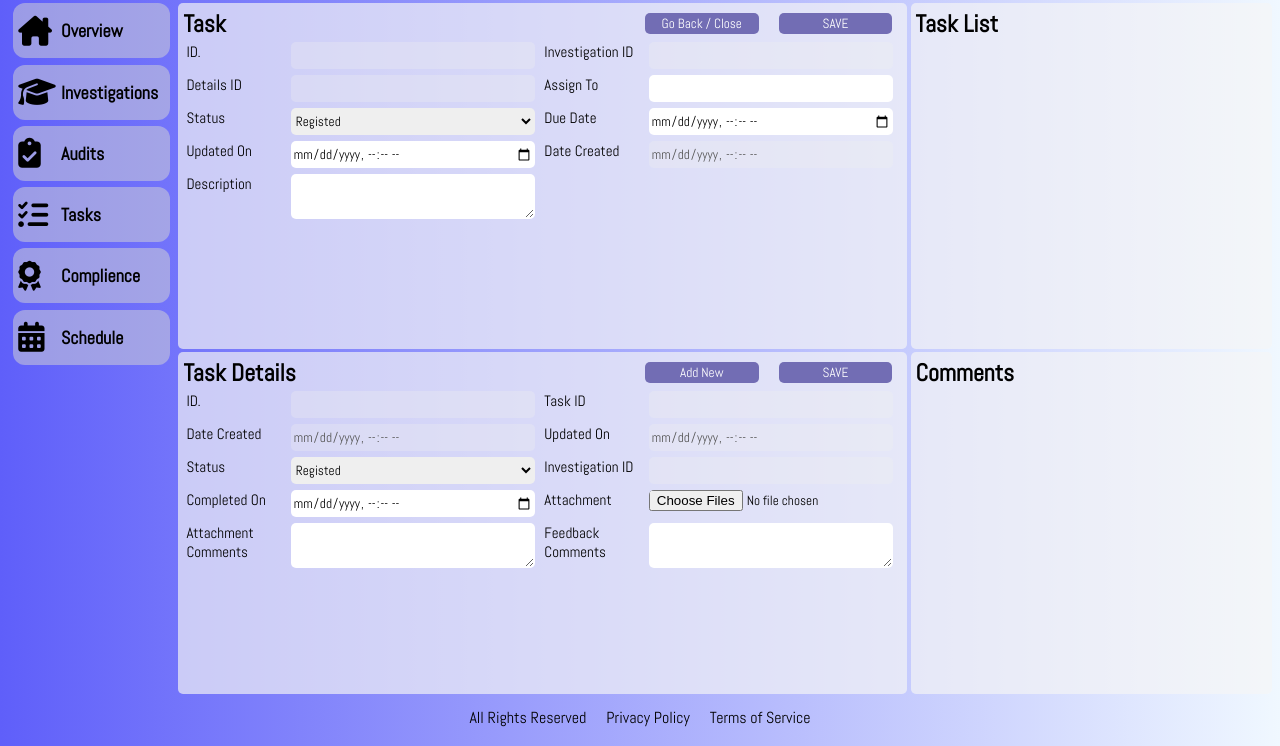
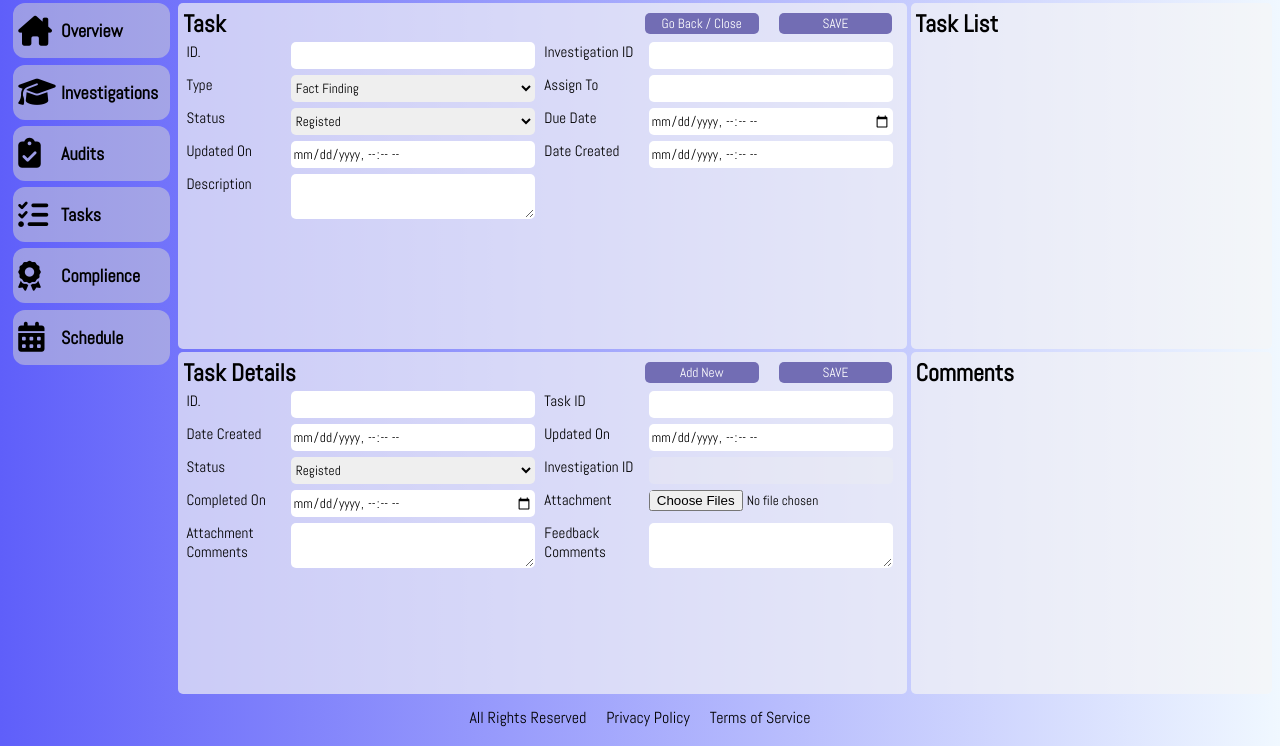
Before and after one commit to Makantine123/Quality-Management-System-Demo, a Flask app: template templates/dashboard/investigations/investigations_tasks.html in a window 1280 px wide. Shown: the part 64-810 px from the top of the page. Run offline with Flask 3, Linux system fonts and the light colour scheme; the template is opened without the code that fills it, so the values that code supplies are empty.

Commit message:
Task Create new route

```diff
--- a/models/tasks_details.py
+++ b/models/tasks_details.py
@@ -22,7 +22,7 @@ class TaskDetails(BaseModel):
     _attachment_name = Column("attachment_name", String(60), nullable=False)
     attachment_comments = Column(String(255), nullable=False)
     date_updated_on = Column(DateTime, nullable=False, onupdate=func.now())
-    date_completed_on = Column(DateTime, nullable=False, default=func.now())
+    date_completed_on = Column(DateTime, nullable=True)
 
     tasks = relationship('Tasks', backref='tasks')
     investigations = relationship('Investigations',
--- a/templates/dashboard/investigations/investigations_details.html
+++ b/templates/dashboard/investigations/investigations_details.html
@@ -186,7 +186,7 @@
       <div class="content-panel-4">
         <div class="inv-heading-title">
           <h2>Investigation Tasks</h2>
-          <button type="button" id="add-new-task-btn" onclick="{{ url_for() }}"  {% if investigations.id is none %}disabled{% endif %}>Add New</button>
+          <button type="button" id="add-new-task-btn" onclick="location.href='{{ url_for('inv_views.add_investigation_task', id=investigations.id) }}'"  {% if investigations.id is none %}disabled{% endif %}>Add New</button>
         </div>
         <div class="task-container">
           <h3>tasklist</h3>
--- a/templates/dashboard/investigations/investigations_tasks.html
+++ b/templates/dashboard/investigations/investigations_tasks.html
@@ -30,32 +30,35 @@
       </div>
 
       <div class="content-panel-1" id="content-panel-1">
-        <form action="#">
+        <form action="{{ url_for('tsk_views.save_task') }}" method="post">
           <div class="inv-heading-title">
             <h2>Task</h2>
-            <button type="">Go Back / Close</button>
+            <button type="button" onclick="location.href='{{ url_for('tsk_views.go_back_to_investigation_details', id=task.investigation_id) }}'">Go Back / Close</button>
             <button type="submit">SAVE</button>
           </div>
           <div class="form-container">
           <div class="form-group" id="id">
             <label for="id">ID.</label>
-            <input type="text" name="id" value="{{ task.id }}" disabled>
+            <input type="text" name="id" value="{{ task.id }}" readonly>
           </div>
-           <div class="form-group">
+           <div class="form-group" id="investigation_id">
             <label for="investigation_id">Investigation ID</label>
-            <input type="text" name="investigation_id" value="{{ task.investigation_id }}" disabled>
+            <input type="text" name="investigation_id" value="{{ task.investigation_id }}" readonly>
           </div>
-         <div class="form-group">
-            <label for="investigationsdetail_id">Details ID</label>
-            <input type="text" name="investigationsdetail_id" value="{{ task.investigationsdetail_id }}" disabled>
+          <div class="form-group" id="task_type">
+            <label for="task_type">Type</label>
+            <select id="task_type" name="task_type" required>
+              <option value="Fact Finding" {% if task.task_type == 'Fact Finding' %}selected{% endif %}>Fact Finding</option>
+              <option value="Root Cause Steps" {% if task.task_type == 'Root Cause Steps' %}selected{% endif %}>Root Cause Steps</option>
+            </select>
           </div>
           <div class="form-group" id="assign_to">
             <label for="assign_to">Assign To</label>
-            <input type="text" name="assign_to" value="{{ task.assign_to }}">
+            <input type="text" name="assign_to" value="{{ task.assign_to }}" required>
           </div>
            <div class="form-group" id="status">
             <label for="status">Status</label>
-             <select id="status" name="status">
+             <select id="status" name="status" required>
               <option value="Registered" {% if task.status == 'Registered' %}selected{% endif %}>Registed</option>
               <option value="In Progress" {% if task.status == 'In Progress' %}selected{% endif %}>In Progress</option>
               <option value="Completed" {% if task.status == 'Completed' %}selected{% endif %}>Completed</option>
@@ -66,19 +69,19 @@
           </div>
           <div class="form-group" id="due_date">
             <label for="due_date">Due Date</label>
-            <input type="datetime-local" name="due_date" value="{{ task.due_date }}">
+            <input type="datetime-local" name="due_date" value="{{ task.due_date }}" required>
           </div>
        <div class="form-group" id="date_updated_on" >
             <label for="date_updated_on">Updated On</label>
-            <input type="datetime-local" name="date_updated_on" value="{{ task.date_updated_on }}">
+            <input type="datetime-local" name="date_updated_on" value="{{ task.date_updated_on }}" readonly>
           </div>
           <div class="form-group" id="date_created_on" >
             <label for="date_created_on">Date Created</label>
-            <input type="datetime-local" name="team_leader" value="{{ investigations.date_created_on }}" disabled>
+            <input type="datetime-local" name="date_created_on" value="{{ task.date_created_on }}" readonly>
           </div>
-           <div class="form-group" id="description" >
+           <div class="form-group" id="description">
             <label for="description">Description</label>
-            <textarea type="text" name="description">{{ task.description }}</textarea>
+            <textarea type="text" name="description" required>{{ task.description }}</textarea>
           </div>
         </div>
         </form>
@@ -99,19 +102,19 @@
           </div>
            <div class="form-group">
             <label for="id">ID.</label>
-            <input type="text" name="id" value="{{ taskdetails.id }}" disabled>
+            <input type="text" name="id" value="{{ taskdetails.id }}" readonly>
           </div>
          <div class="form-group">
             <label for="task_id">Task ID</label>
-            <input type="text" name="task_id" value="{{ taskdetails.task_id }}" disabled>
+            <input type="text" name="task_id" value="{{ taskdetails.task_id }}" readonly>
           </div>
           <div class="form-group">
             <label for="">Date Created</label>
-            <input type="datetime-local" name="id" value="{{ taskdetails.date_created_on }}" disabled>
+            <input type="datetime-local" name="id" value="{{ taskdetails.date_created_on }}" readonly>
           </div>
           <div class="form-group">
             <label for="">Updated On</label>
-            <input type="datetime-local" name="id" value="{{ taskdetails.date_updated_on }}" disabled>
+            <input type="datetime-local" name="id" value="{{ taskdetails.date_updated_on }}" readonly>
           </div>
           <div class="form-group">
             <label for="status">Status</label>
```
Also changed, not shown: models/tasks.py (+2 -6 lines), routes/tsk.py (+72 -2 lines), data/database.db.
